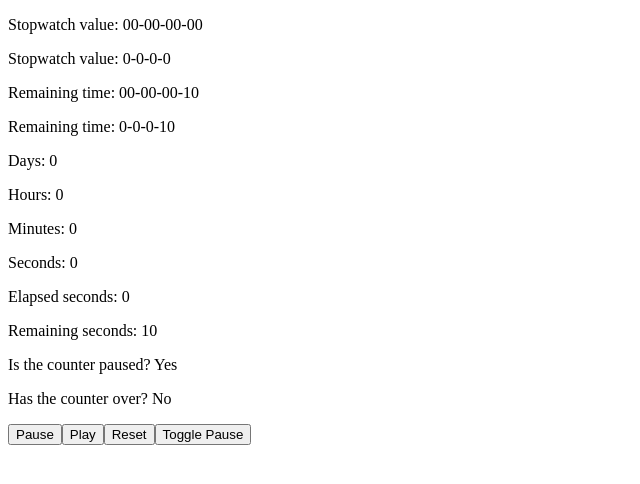
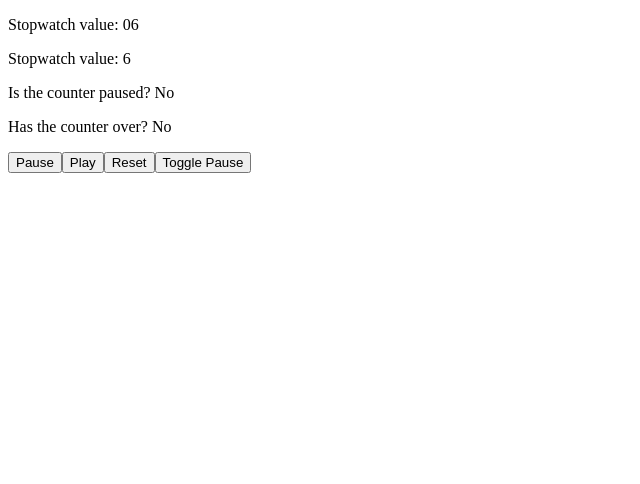
Before and after one commit to dlcastillop/final-countdown-js, a React (Vite) app: page / in a window 1280 px wide. Shown: the top 484 px of the page, without its empty margins (0-640 px from the left). Built offline with nearby package versions, Linux system fonts and the light colour scheme.

Commit message:
feat: add onPause to useCountDown and useCountUp hooks #33

```diff
--- a/src/App.tsx
+++ b/src/App.tsx
@@ -1,40 +1,15 @@
-import { useStopwatch } from "./hooks";
+import { useCountUp } from "./hooks";
 
 const App = () => {
-  const {
-    current,
-    remainingTime,
-    currentDays,
-    currentHours,
-    currentMinutes,
-    currentSeconds,
-    elapsedSeconds,
-    remainingSeconds,
-    isPaused,
-    isOver,
-    pause,
-    play,
-    reset,
-    togglePause,
-  } = useStopwatch({
-    endTime: "00:00:00:10",
-    startPaused: true,
-    separator: "-",
-    onFinish: () => console.log("Stopwatch ended"),
-  });
+  const { current, isPaused, isOver, pause, play, reset, togglePause } =
+    useCountUp(1, 10, {
+      onFinish: () => console.log("Counter ended"),
+    });
 
   return (
     <div>
       <p>Stopwatch value: {current.withLeadingZero}</p>
       <p>Stopwatch value: {current.withoutLeadingZero}</p>
-      <p>Remaining time: {remainingTime.withLeadingZero}</p>
-      <p>Remaining time: {remainingTime.withoutLeadingZero}</p>
-      <p>Days: {currentDays}</p>
-      <p>Hours: {currentHours}</p>
-      <p>Minutes: {currentMinutes}</p>
-      <p>Seconds: {currentSeconds}</p>
-      <p>Elapsed seconds: {elapsedSeconds}</p>
-      <p>Remaining seconds: {remainingSeconds}</p>
       <p>Is the counter paused? {isPaused ? "Yes" : "No"}</p>
       <p>Has the counter over? {isOver ? "Yes" : "No"}</p>
       <button onClick={pause}>Pause</button>
--- a/src/helpers/useCounter.ts
+++ b/src/helpers/useCounter.ts
@@ -12,7 +12,7 @@ export const useCounter = (
     throw new Error("The min parameter has to be less than the max parameter.");
   }
 
-  const { startPaused, onFinish } = options;
+  const { startPaused, onFinish, onPause } = options;
   const [count, setCount] = useState(isCountingUp ? min : max);
   const [paused, setPaused] = useState(startPaused ?? false);
   const [isOver, setIsOver] = useState(false);
@@ -41,6 +41,10 @@ export const useCounter = (
     isOver && onFinish && onFinish();
   }, [isOver]);
 
+  useEffect(() => {
+    paused && onPause && onPause();
+  }, [paused]);
+
   return {
     current: {
       withLeadingZero: addLeadingZero(count),
--- a/src/hooks/useCountDown.ts
+++ b/src/hooks/useCountDown.ts
@@ -9,4 +9,5 @@ export const useCountDown = (
   useCounter(min, max, false, {
     startPaused: options?.startPaused,
     onFinish: options?.onFinish,
+    onPause: options?.onPause,
   });
--- a/src/hooks/useCountUp.ts
+++ b/src/hooks/useCountUp.ts
@@ -9,4 +9,5 @@ export const useCountUp = (
   useCounter(min, max, true, {
     startPaused: options?.startPaused,
     onFinish: options?.onFinish,
+    onPause: options?.onPause,
   });
--- a/src/interfaces/interfaces.ts
+++ b/src/interfaces/interfaces.ts
@@ -1,6 +1,7 @@
 export interface BaseCounterOptions {
   startPaused?: boolean;
   onFinish?: () => void;
+  onPause?: () => void;
 }
 
 export interface TimerOptions extends BaseCounterOptions {
```
